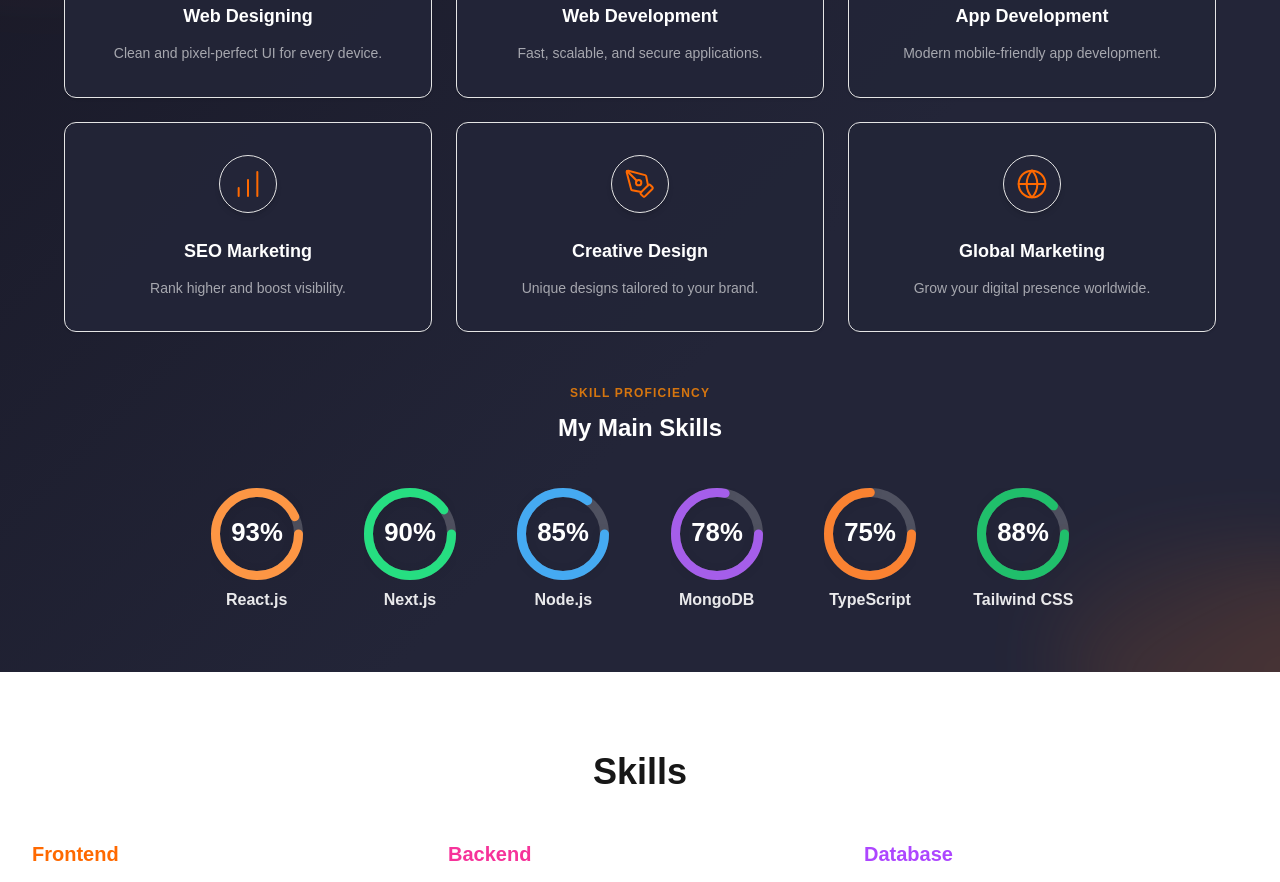
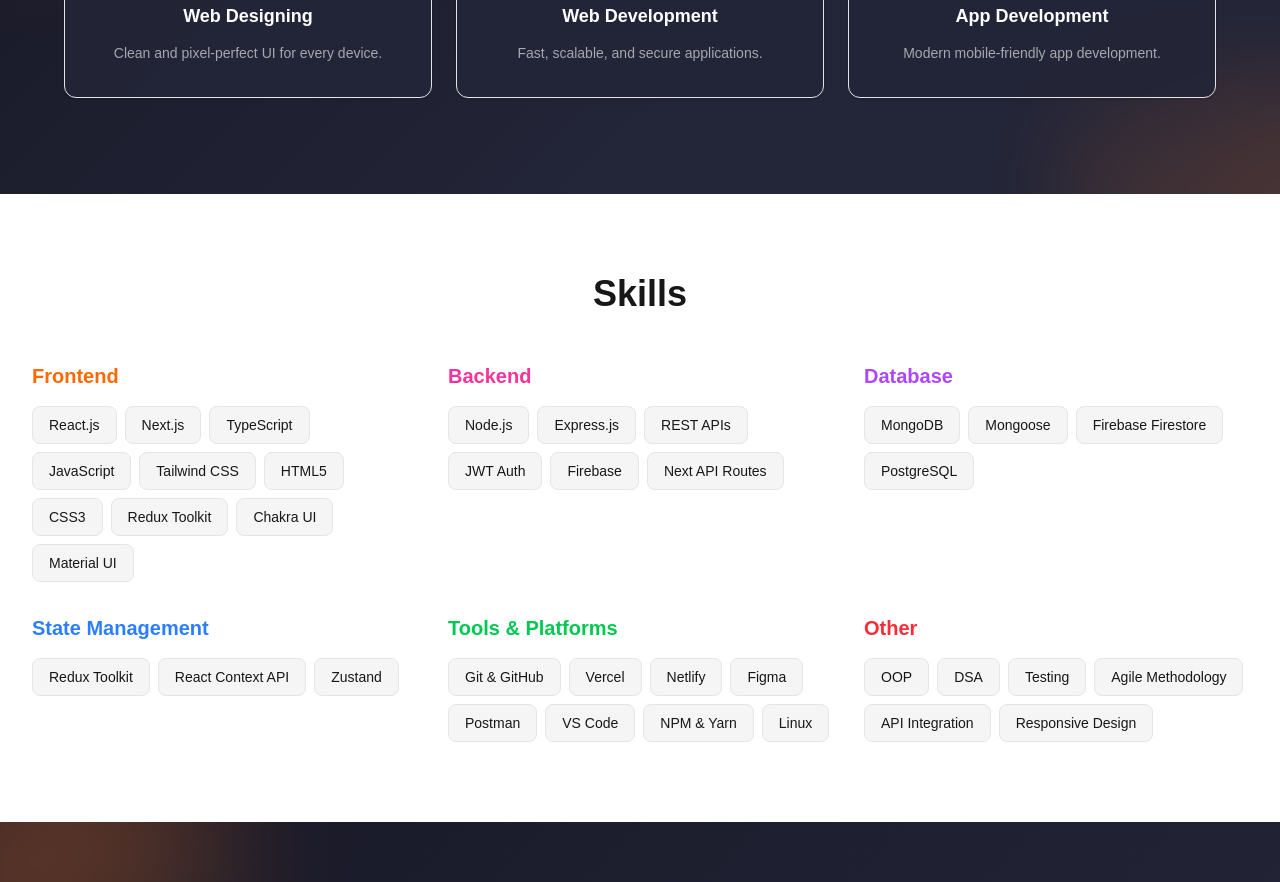
Before and after one commit to madhvi209/Portfolio, a Next.js app: page / in a window 1280 px wide. Shown: the part 1660-2542 px from the top of the page. Built offline with nearby package versions, Linux system fonts and the light colour scheme.

Commit message:
services update

```diff
--- a/components/home/services-section.tsx
+++ b/components/home/services-section.tsx
@@ -1,6 +1,6 @@
 "use client";
 
-import { Monitor, Code, Smartphone, BarChart, PenTool, Globe } from "lucide-react";
+import { Monitor, Code, Smartphone } from "lucide-react";
 import React from "react";
 
 // Define your services as before
@@ -20,90 +20,7 @@
     title: "App Development",
     description: "Modern mobile-friendly app development.",
   },
-  {
-    icon: <BarChart size={32} strokeWidth={1.5} />,
-    title: "SEO Marketing",
-    description: "Rank higher and boost visibility.",
-  },
-  {
-    icon: <PenTool size={32} strokeWidth={1.5} />,
-    title: "Creative Design",
-    description: "Unique designs tailored to your brand.",
-  },
-  {
-    icon: <Globe size={32} strokeWidth={1.5} />,
-    title: "Global Marketing",
-    description: "Grow your digital presence worldwide.",
-  },
 ];
-
-// Skills info for pie chart representation
-const skills = [
-  { title: "React.js", color: "#fd9644", percent: 93 },
-  { title: "Next.js", color: "#26de81", percent: 90 },
-  { title: "Node.js", color: "#45aaf2", percent: 85 },
-  { title: "MongoDB", color: "#a55eea", percent: 78 },
-  { title: "TypeScript", color: "#fa8231", percent: 75 },
-  { title: "Tailwind CSS", color: "#20bf6b", percent: 88 },
-];
-
-// Pie chart SVG using conic arc
-function SkillPieChart({
-  percent,
-  color,
-  size = 92, // Increased the default size from 64 to 92
-  stroke = 9, // Optionally, increase stroke width for a more balanced look at larger size
-}: {
-  percent: number;
-  color: string;
-  size?: number;
-  stroke?: number;
-}) {
-  // For circular SVG progress (using stroke-dasharray)
-  const radius = (size - stroke) / 2;
-  const circumference = 2 * Math.PI * radius;
-  const offset = circumference * (1 - percent / 100);
-
-  return (
-    <svg width={size} height={size} className="block mx-auto" style={{ display: "block" }}>
-      <circle
-        cx={size / 2}
-        cy={size / 2}
-        r={radius}
-        stroke="#eee"
-        strokeWidth={stroke}
-        fill="none"
-        style={{ opacity: 0.22 }}
-      />
-      <circle
-        cx={size / 2}
-        cy={size / 2}
-        r={radius}
-        stroke={color}
-        strokeWidth={stroke}
-        fill="none"
-        strokeDasharray={circumference}
-        strokeDashoffset={offset}
-        strokeLinecap="round"
-        style={{
-          transition: "stroke-dashoffset 1s cubic-bezier(0.9, 0.05, 0.4, 0.9)",
-          filter: "drop-shadow(0 1px 5px #0001)",
-        }}
-      />
-      <text
-        x="50%"
-        y="50%"
-        textAnchor="middle"
-        dominantBaseline="middle"
-        fontSize={size * 0.28}
-        fill="#fff"
-        fontWeight={600}
-      >
-        {percent}%
-      </text>
-    </svg>
-  );
-}
 
 export default function ServicesSection() {
   return (
@@ -145,24 +62,6 @@
             </div>
           ))}
         </div>
-
-        {/* Skills Representation: Pie charts in grid */}
-        <div className="text-center mb-8">
-          <span className="text-orange-400/80 uppercase tracking-widest text-xs font-bold">
-            Skill Proficiency
-          </span>
-          <h3 className="text-2xl font-bold text-white mt-2 mb-4">
-            My Main Skills
-          </h3>
-        </div>
-        <div className="grid grid-cols-2 sm:grid-cols-3 md:grid-cols-3 lg:grid-cols-6 gap-6 max-w-4xl mx-auto">
-          {skills.map((skill) => (
-            <div key={skill.title} className="flex flex-col items-center gap-2 p-3">
-              <SkillPieChart percent={skill.percent} color={skill.color} />
-              <div className="text-base font-semibold text-white/90">{skill.title}</div>
-            </div>
-          ))}
-        </div>
       </div>
       {/* Decorative blurred orange glow bottom right */}
       <div
```
